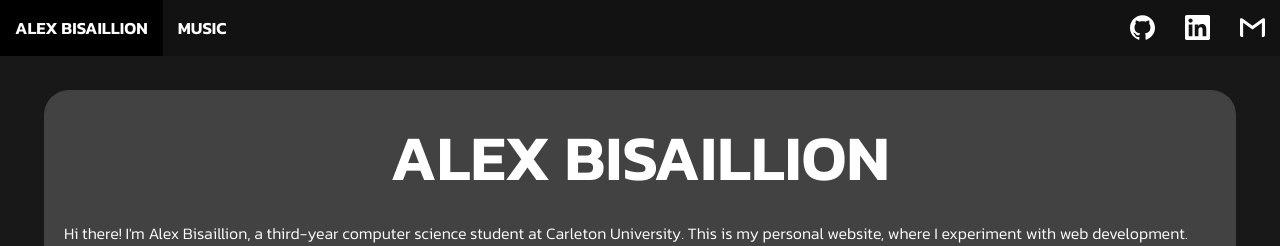
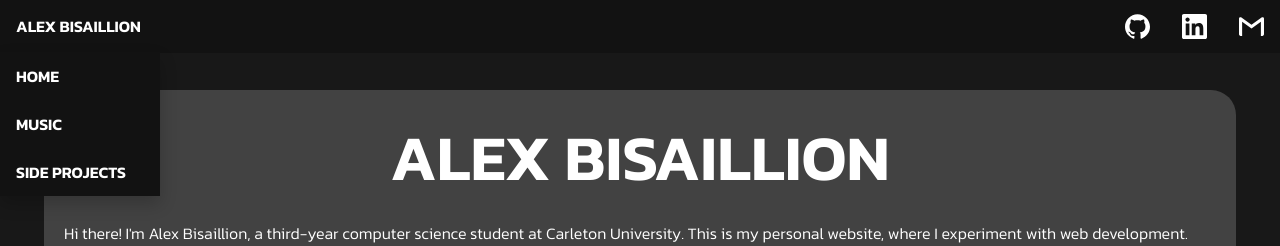
Before and after one commit to alexbisaillion/personal-website, a React (Create React App) app in the folder client/: page / in a window 1280 px wide. Shown: the top 246 px of the page. Built offline with nearby package versions, Linux system fonts and the light colour scheme; no server answers.

Commit message:
Add dropdown to navbar

```diff
--- a/client/src/components/NavigationBar.css
+++ b/client/src/components/NavigationBar.css
@@ -1,5 +1,4 @@
-.topnav {
-  overflow: hidden;
+.navbar {
   background-color: #121212;
   position: fixed;
   top: 0;
@@ -10,25 +9,66 @@
   z-index : 1
 }
 
-.topnav a {
+.navbar-right {
+  float: right;
+}
+
+.navbar svg {
+  display: block;
+  filter: invert(1)
+}
+
+.navbar a {
   float: left;
-  display: block;
+  font-size: 16px;
   color: white;
   text-align: center;
-  padding: 15px 15px;
+  padding: 14px 16px;
   text-decoration: none;
-  font-size: 17px;
 }
 
-.topnav a:hover {
+.dropdown {
+  float: left;
+  overflow: hidden;
+}
+
+.dropdown .dropbtn {
+  font-size: 16px;
+  border: none;
+  outline: none;
+  color: white;
+  padding: 14px 16px;
+  background-color: inherit;
+  font-family: inherit;
+  margin: 0;
+}
+
+.navbar a:hover {
   background-color: black;
 }
 
-.topnav-right {
-  float: right;
+.dropdown-content {
+  display: none;
+  position: absolute;
+  background-color: #121212;
+  min-width: 160px;
+  box-shadow: 0px 8px 16px 0px rgba(0,0,0,0.2);
+  z-index: 1;
 }
 
-.topnav svg {
+.dropdown-content a {
+  float: none;
+  color: white;
+  padding: 12px 16px;
+  text-decoration: none;
   display: block;
-  filter: invert(1)
+  text-align: left;
 }
+
+.dropdown-content a:hover {
+  background-color: black;
+}
+
+.dropdown:hover .dropdown-content {
+  display: block;
+}
--- a/client/src/components/NavigationBar.js
+++ b/client/src/components/NavigationBar.js
@@ -8,10 +8,18 @@ import { ReactComponent as Gmail } from '../img/gmail.svg';
 class NavigationBar extends Component {
   render() {
     return (
-      <div className="topnav">
-        <Link to="/">Alex Bisaillion</Link>
-        <Link to="/music/">Music</Link>
-        <div className="topnav-right">
+      <div className="navbar">
+        <div className="dropdown">
+          <div className="dropbtn">
+            ALEX BISAILLION
+          </div>
+          <div className="dropdown-content">
+            <Link to="/">Home</Link>
+            <Link to="/music/">Music</Link>
+            <Link to="/sideprojects/">Side Projects</Link>
+          </div>
+        </div>
+        <div className="navbar-right">
           <a href="https://github.com/alexbisaillion">
             <GitHub width={25} height={25}></GitHub>
           </a>
```
